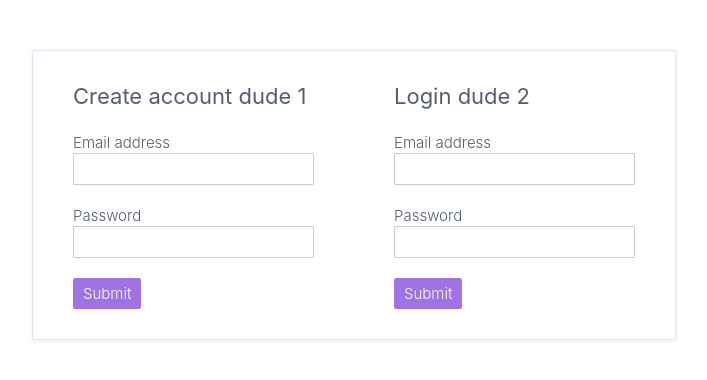
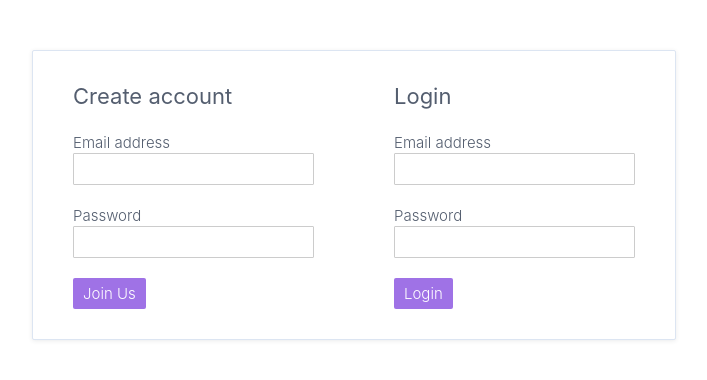
Before and after one commit to richard-buckingham/my-angular-pro-course, an Angular app in the folder 01-content-projection/: page / in a window 1280 px wide. Shown: the top 380 px of the page, without its empty margins (18-725 px from the left). Built offline with nearby package versions, Linux system fonts and the light colour scheme.

Commit message:
using ng-content with selection slots

```diff
--- a/01-content-projection/src/app/app.component.html
+++ b/01-content-projection/src/app/app.component.html
@@ -1,10 +1,16 @@
 <div>
   <app-auth-form
     (submitted)="createUser($event)">
-    <h3>Create account dude 1</h3>
+    <h3>Create account</h3>
+    <button type="submit">
+        Join Us
+      </button>
   </app-auth-form>
   <app-auth-form
     (submitted)="loginUser($event)">
-    <h3>Login dude 2</h3>
+    <h3>Login</h3>
+    <button type="submit">
+        Login
+      </button>
   </app-auth-form>
 </div>
--- a/01-content-projection/src/app/auth-form/auth-form-component/auth-form.component.html
+++ b/01-content-projection/src/app/auth-form/auth-form-component/auth-form.component.html
@@ -1,6 +1,6 @@
 <div>
   <form (ngSubmit)="onSubmit(form.value)" #form="ngForm">
-    <ng-content></ng-content>
+    <ng-content select="h3"></ng-content>
     <label>
       Email address
       <input type="email" name="email" ngModel>
@@ -9,8 +9,6 @@
       Password
       <input type="password" name="password" ngModel>
     </label>
-    <button type="submit">
-      Submit
-    </button>
+    <ng-content select="button"></ng-content>
   </form>
 </div>
```
